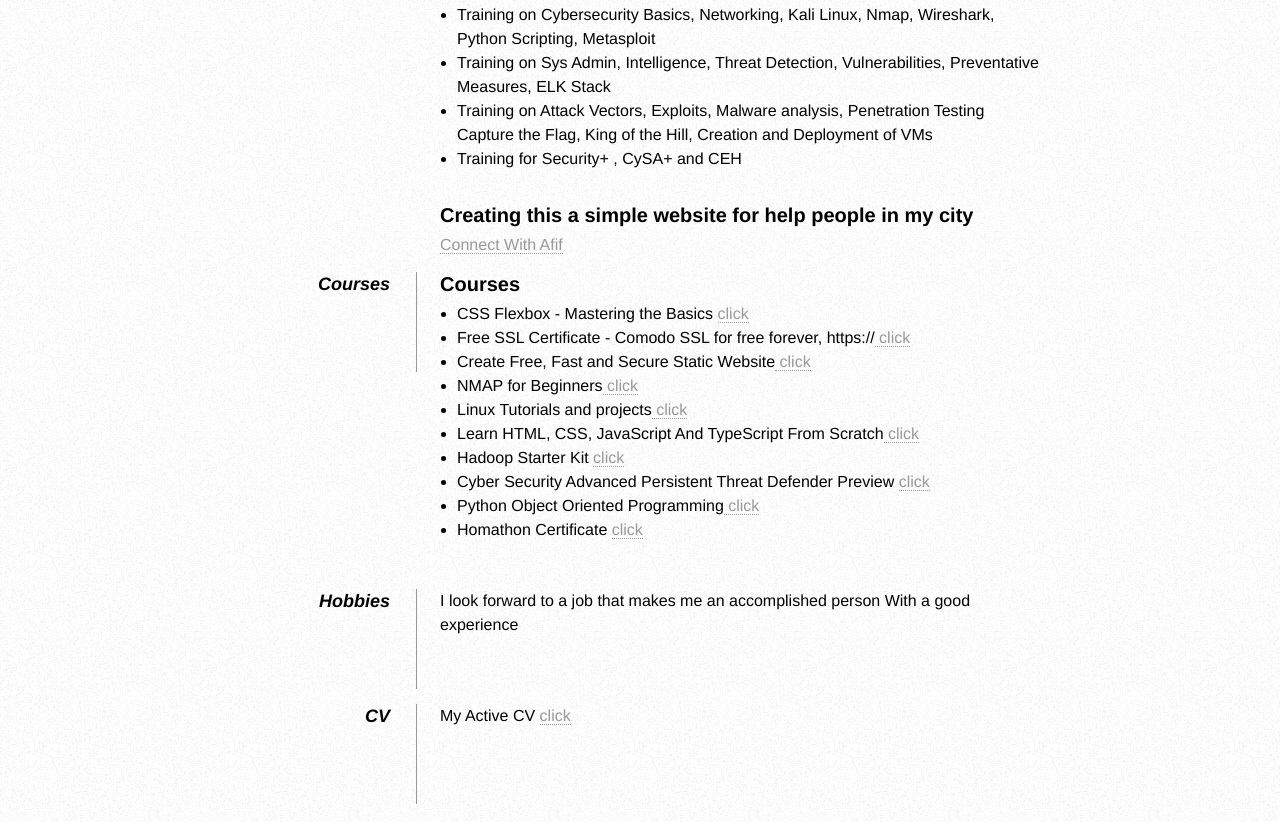
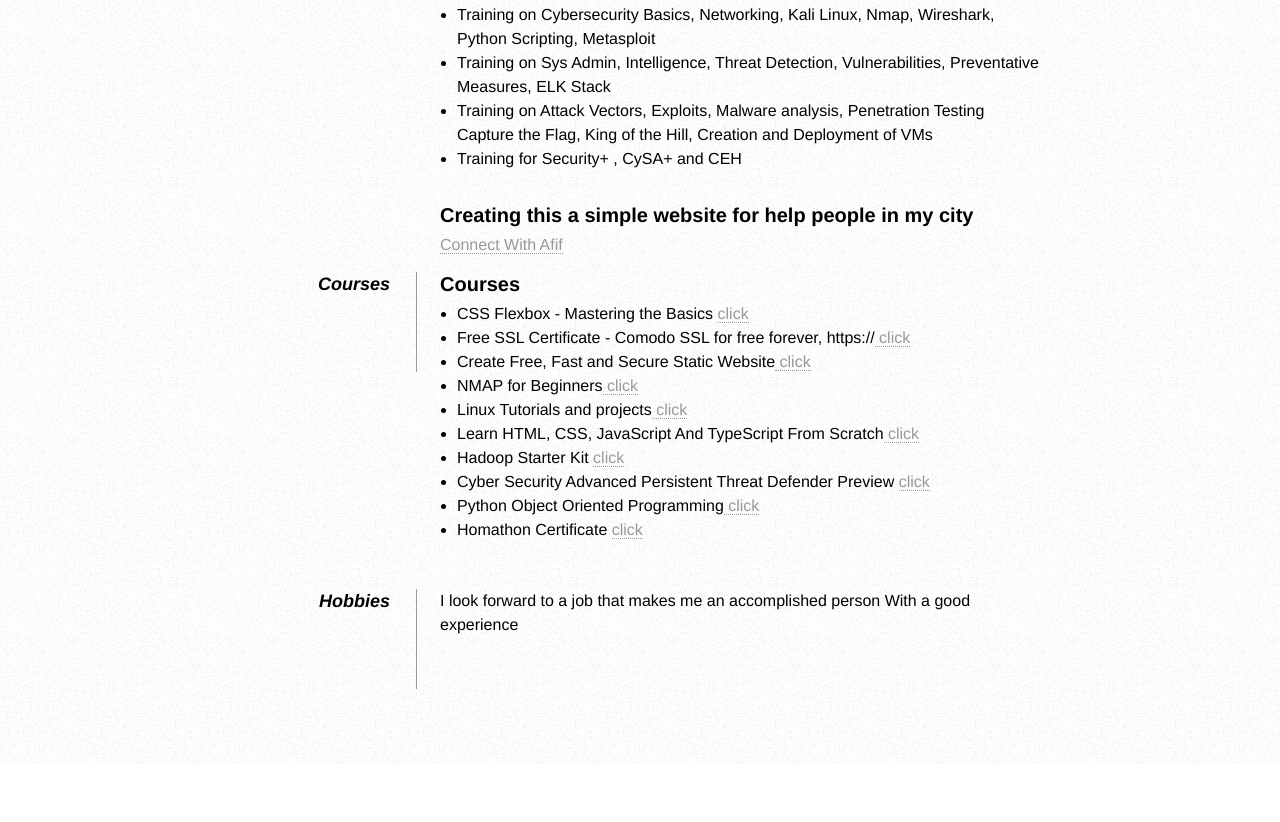
Before and after one commit to ebtesam-algnami/ebtesam-algnami.github.io, a plain HTML site: page index.html in a window 1280 px wide. Shown: the part 1058-1880 px from the top of the page. After the commit the page ends 1822 px from the top, so only its background shows below. Drawn offline with Linux system fonts and the light colour scheme.

Commit message:
update index.html

```diff
--- a/index.html
+++ b/index.html
@@ -155,12 +155,6 @@
 
 
 
-            <dd class="clear"></dd>
-
-            <dt>CV </dt>
-            <dd>My Active CV <a href="index.html"> click </a> </dd>
-
-
 
             <dd class="clear"></dd>
         </dl>
```
